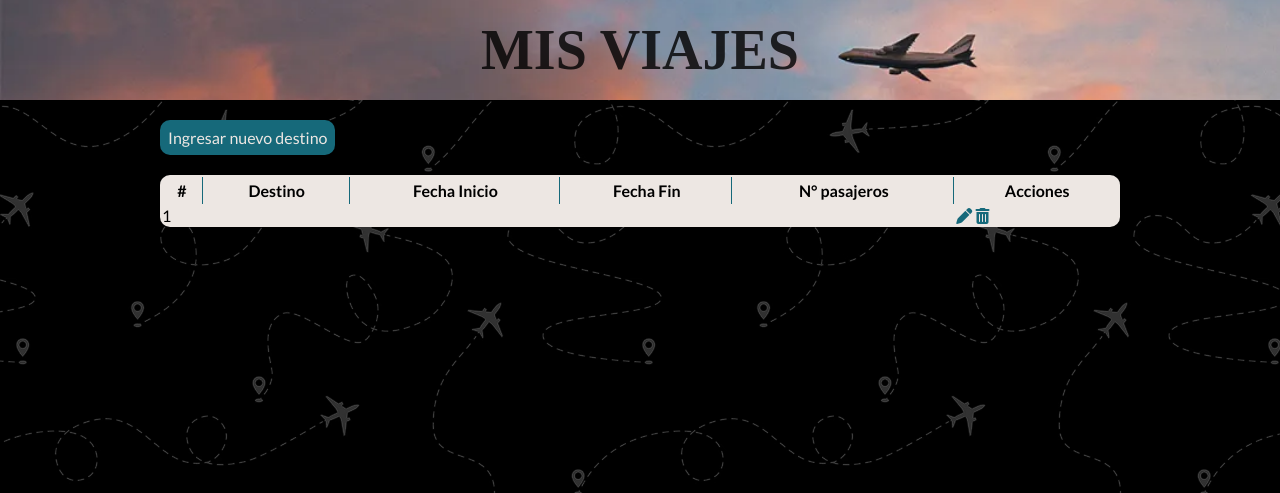
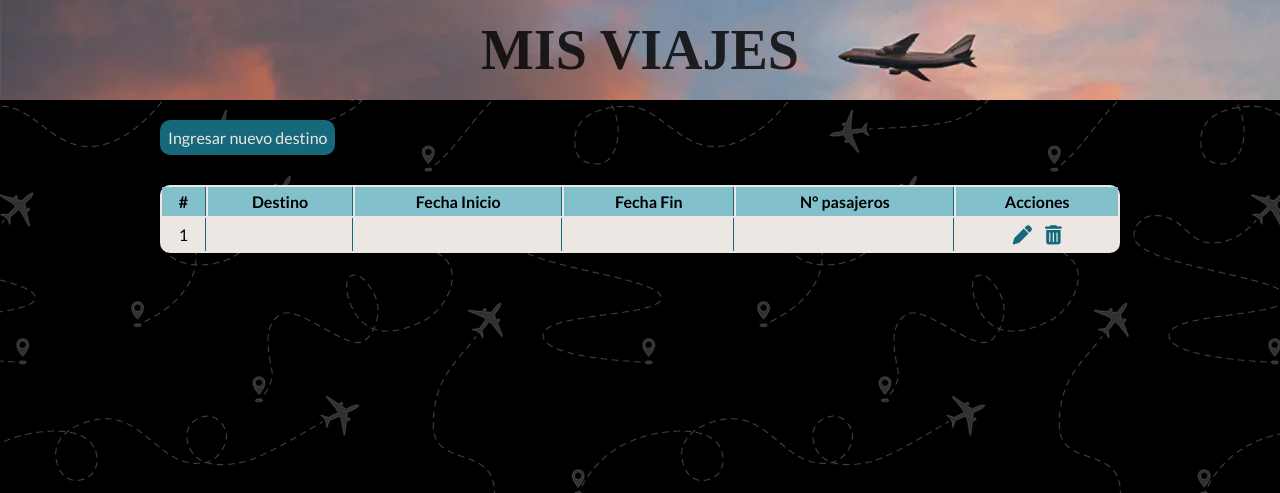
Before and after one commit to RedBoth/CodoaCodo-ProyectoFlask, a Flask app: page /viajes in a window 1280 px wide. Shown: the part 75-568 px from the top of the page. Run offline with Flask 3, Linux system fonts and the light colour scheme; tables that the repository leaves empty or names only in its code hold one stand-in row (values such as "Sample post"); some libraries are stand-ins or nearby versions; some web fonts are replaced.

Commit message:
estilado tabla mis viajes

```diff
--- a/static/styles.css
+++ b/static/styles.css
@@ -560,16 +560,33 @@ footer p {
   margin: 20px 0 20px 0;
   text-align: center;
 }
-
+.btn-travel:hover {
+  background-color: var(--lightgreen);
+}
 .table-travel {
+  margin: 10px;
   width: 75%;
   background-color: var(--lightgray);
   border-radius: 10px;
 }
 .table-travel th {
-  padding: 4px;
+  padding: 5px;
+  border-right: 1px solid #16697a;
+  background-color: #82C0CC;
+}
+.table-travel th:last-child, .table-travel td:last-child {
+  border: none;
+}
+.table-travel td {
+  text-align: center;
+  padding: 5px;
   border-right: 1px solid #16697a;
 }
-.table-travel th:last-child {
-  border: none;
+.table-travel a {
+  font-size: 1.2rem;
+  padding: 5px;
+  cursor: pointer;
 }
+.table-travel a:hover {
+  color: var(--lightgreen)
+}
```
